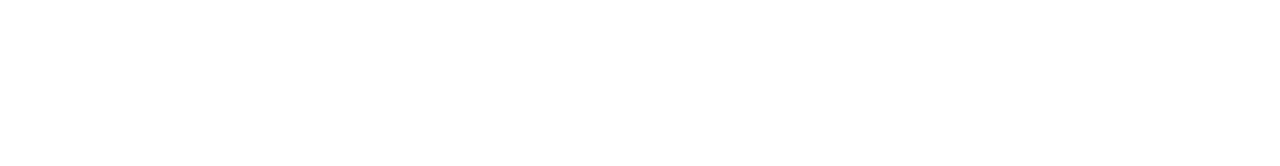
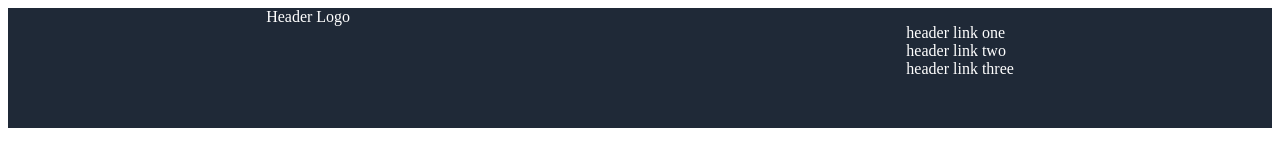
Before and after one commit to itspecific/odin-foundations-landing-page, a plain HTML site: page index.html in a window 1280 px wide. Drawn offline with Linux system fonts and the light colour scheme.

Commit message:
Added header css, updated index to include a header section and nav links

```diff
--- a/index.html
+++ b/index.html
@@ -4,9 +4,21 @@
     <meta charset="UTF-8">
     <meta http-equiv="X-UA-Compatible" content="IE=edge">
     <meta name="viewport" content="width=device-width, initial-scale=1.0">
+    <link rel="stylesheet" href="style.css">
     <title>Foundations Landing Page</title>
 </head>
 <body>
-
+    <div class="header">
+        <div class="headercontainer">
+            <div class="logo">Header Logo</div>
+            <div class="navlinks">
+                <ul>
+                    <li>header link one</li>
+                    <li>header link two</li>
+                    <li>header link three</li>
+                </ul>
+            </div>
+        </div>
+    </div>
 </body>
 </html>
--- a/style.css
+++ b/style.css
@@ -0,0 +1,14 @@
+.header {
+    color: white;
+    background-color: #1F2937;
+    height: 120px;
+}
+
+.headercontainer {
+    display: flex;
+    justify-content: space-around;
+}
+
+li {
+    list-style-type: none;
+}
```
